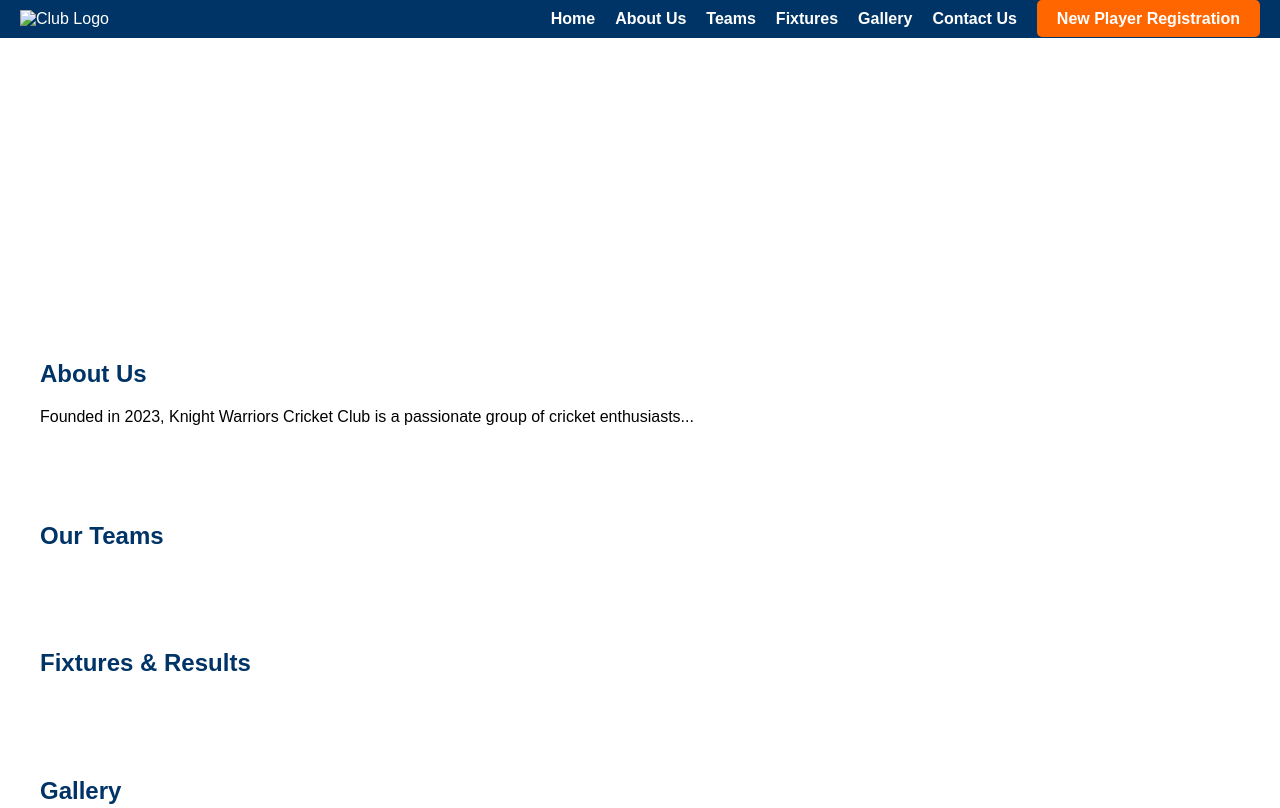
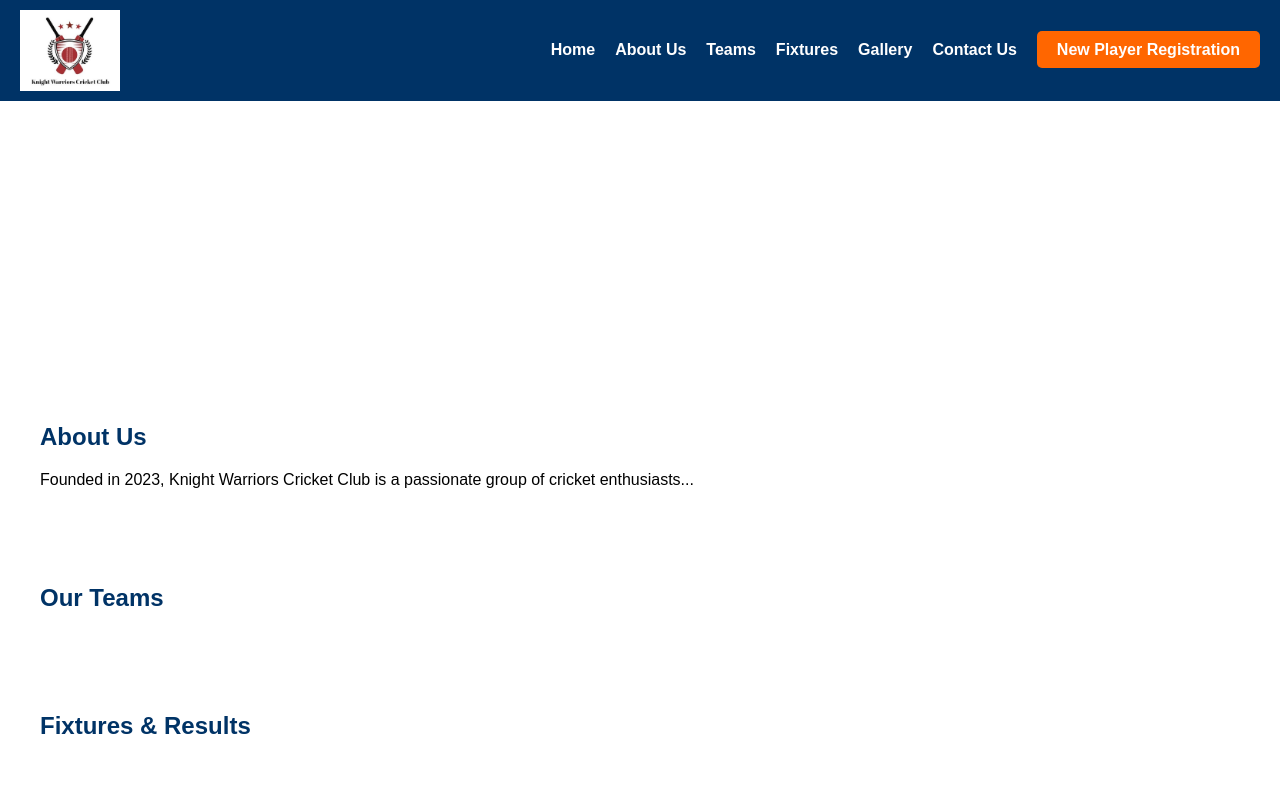
Before and after one commit to knightwarriorscricketclub/kwcc, a plain HTML site: page index.html in a window 1280 px wide. Shown: the top 808 px of the page. Drawn offline with Linux system fonts and the light colour scheme.

Commit message:
Update index.html

```diff
--- a/index.html
+++ b/index.html
@@ -23,7 +23,7 @@
 </head>
 <body>
     <header>
-        <img src="NewLogo.jpeg" alt="Club Logo" class="logo" width="100" height="auto">
+        <img src="NewLogo.JPG" alt="Club Logo" class="logo" width="100" height="auto">
         <nav>
             <ul>
                 <li><a href="#home">Home</a></li>
```
